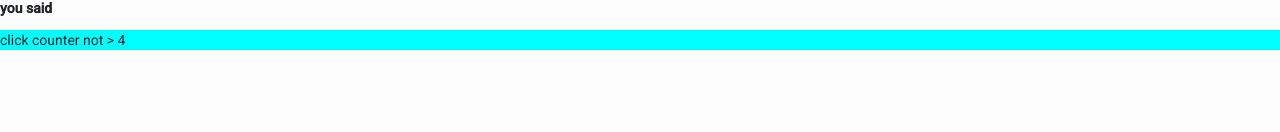
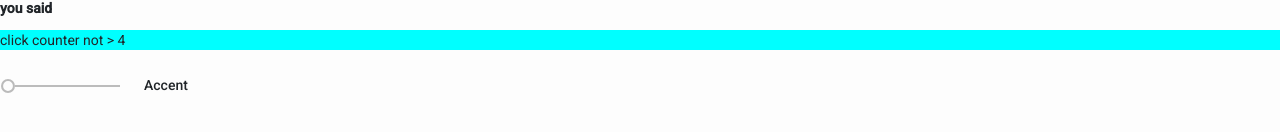
Before and after one commit to 314ga/SWA-Assignment3, an Angular app in the folder angular-part2/: page / in a window 1280 px wide. Shown: the part 420-552 px from the top of the page. Built offline with nearby package versions, Linux system fonts and the light colour scheme.

Commit message:
material.ts created for material imports

```diff
--- a/angular-part2/src/app/app.module.ts
+++ b/angular-part2/src/app/app.module.ts
@@ -9,7 +9,7 @@ import { NgbModule } from '@ng-bootstrap/ng-bootstrap';
 import { HomeComponent } from './home/home.component';
 import { FormsModule } from '@angular/forms';
 import { BrowserAnimationsModule } from '@angular/platform-browser/animations';
-
+import { MaterialModule } from './material'
 
 @NgModule({
   declarations: [
@@ -22,7 +22,9 @@ import { BrowserAnimationsModule } from '@angular/platform-browser/animations';
     HttpClientModule,
     NgbModule,
     FormsModule,
-    BrowserAnimationsModule
+    BrowserAnimationsModule,
+    MaterialModule
+
   ],
   providers: [],
   bootstrap: [AppComponent]
--- a/angular-part2/src/app/home/home.component.html
+++ b/angular-part2/src/app/home/home.component.html
@@ -41,4 +41,10 @@
         <p>click counter not > 4</p>
     </ng-template>
 
+
 </div>
+<div>
+    <mat-slider min="1" max="100" step="1" value="1"></mat-slider>
+    <button mat-button>Accent</button>
+
+</div>
--- a/angular-part2/src/styles.css
+++ b/angular-part2/src/styles.css
@@ -1,4 +1,6 @@
 /* You can add global styles to this file, and also import other style files */
+@import '@angular/material/prebuilt-themes/deeppurple-amber.css';
+
 * {
     box-sizing: border-box;
     margin: 0;
@@ -115,5 +117,13 @@ svg {
     background-repeat: no-repeat;
     background-size: cover;
 }
-html, body { height: 100%; }
-body { margin: 0; font-family: Roboto, "Helvetica Neue", sans-serif; }
+
+html,
+body {
+    height: 100%;
+}
+
+body {
+    margin: 0;
+    font-family: Roboto, "Helvetica Neue", sans-serif;
+}
```
Also changed, not shown: angular-part2/src/app/material.ts (added, +11 -0 lines).
